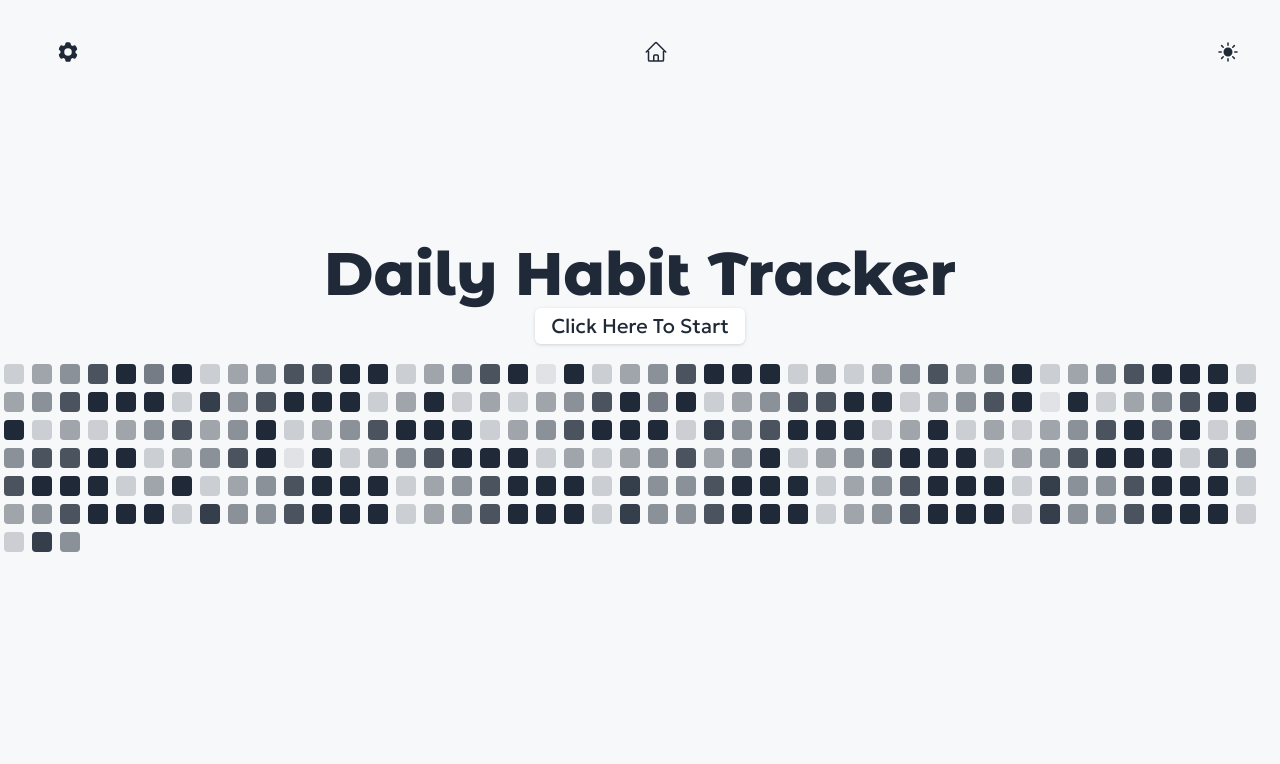
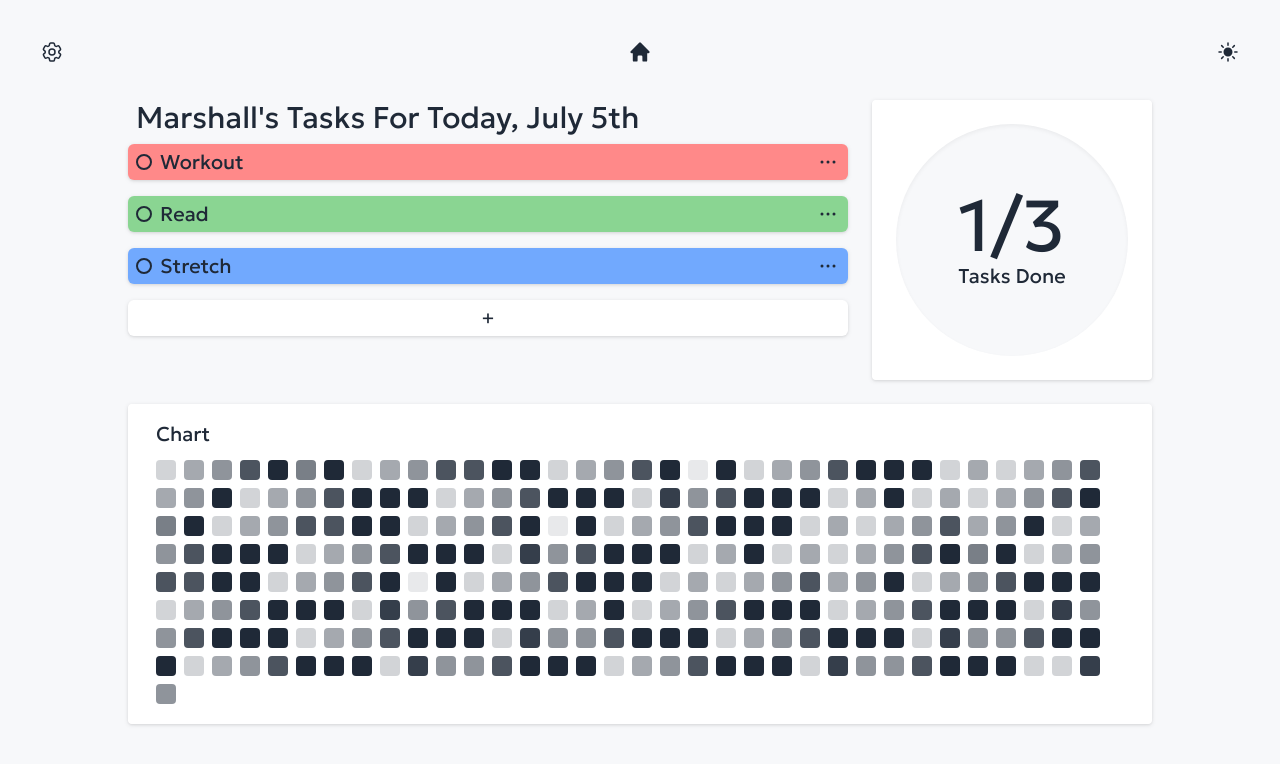
Before and after one commit to b14tz/habitual, a React (Vite) app in the folder client/: page / in a window 1280 px wide. Shown: the top 764 px of the page. Built offline with nearby package versions, Linux system fonts and the light colour scheme; no server answers.

Commit message:
reworked ui

```diff
--- a/client/src/components/HabitListItem.jsx
+++ b/client/src/components/HabitListItem.jsx
@@ -6,6 +6,10 @@ import { useOutsideClick } from '../hooks/useOutsideClick';
 export default function HabitListItem(props) {
   const [completionStatus, setCompletionStatus] = useState(props.status);
   const [popup, setPopup] = useState(false)
+
+  const divStyle = {
+    backgroundColor: props.color
+  }
 
   const toggleCompleteTask = (event) => {
     props.toggleCompletion(props.id)
@@ -26,11 +30,11 @@ export default function HabitListItem(props) {
   return (
     <>
 
-        <div className="flex flex-row relative justify-between min-w-[200px] dark:bg-black-2 bg-white-3 px-2 rounded-md my-1">
-          <div className="flex flex-row items-center">
+        <div className="flex flex-row relative justify-between w-full drop-shadow px-2 rounded-md my-2" style={divStyle}>
+          <div className="flex flex-row items-center py-1">
             <button
               id="button"
-              className={'rounded-full h-4 w-4 mr-2 ' + (completionStatus ? 'bg-black-1 dark:bg-white-1 ' : 'bg-white-3 dark:bg-black-2 border-2 border-black-1 dark:border-white-1')}
+              className={'rounded-full h-4 w-4 mr-2' + (completionStatus ? 'bg-black-1 dark:bg-white-1 ' : 'bg-white-2 border-2 border-black-1 dark:border-white-1')}
               onClick={toggleCompleteTask}
             />
             <p className='ml-2 mr-4'>{props.title}</p>
@@ -43,7 +47,7 @@ export default function HabitListItem(props) {
             popup?
             <div
               ref={ref}
-              className="absolute left-[101%] px-2 bg-white-3 dark:bg-black-2 rounded-md"
+              className="absolute left-[101%] px-2 bg-white-2 drop-shadow dark:bg-black-2 rounded-md"
             >
               <p className="text-black-1 dark:text-white-1">Edit</p>
               <p className="text-black-1 dark:text-white-1">Delete</p>
--- a/client/src/components/Nav.jsx
+++ b/client/src/components/Nav.jsx
@@ -27,15 +27,25 @@ export default function Nav(props) {
                     <div className="fixed top-0 left-0 right-0 flex flex-row place-content-between items-start p-10">
                         <button
                             onClick={() => {navigate("/account")}}
-                            className="ml-4"
                         >
+                            {
+                                window.location.pathname == "/"?
+                                <SettingsIconOutline className="h-6 w-6 text-black-1 dark:text-white-1"/>
+                                :
                                 <SettingsIconSolid className="h-6 w-6 text-black-1 dark:text-white-1"/>
+                            }
+
                         </button>
                         <button
                             onClick={() => {navigate("/")}}
-                            className="ml-4"
                         >
+                            {
+                                window.location.pathname == "/"?
+                                <HomeIconSolid className="h-6 w-6 text-black-1 dark:text-white-1"/>
+                                :
                                 <HomeIconOutline className="h-6 w-6 text-black-1 dark:text-white-1"/>
+                            }
+
                         </button>
                         <button
                             onClick={props.toggleDarkMode}
@@ -50,6 +60,7 @@ export default function Nav(props) {
                         </button>
                     </div>
                     :
+                    <div className="fixed top-0 left-0 right-0 flex flex-row flex-end p-10">
                         <button
                             onClick={props.toggleDarkMode}
 
@@ -61,6 +72,7 @@ export default function Nav(props) {
                                 <SunIcon className="h-6 w-6 text-black-1 dark:text-white-1"/>
                             }
                         </button>
+                    </div>
                 }
 
             </nav>
--- a/client/src/components/HabitList.jsx
+++ b/client/src/components/SetHabits.jsx
@@ -3,7 +3,7 @@ import { BackspaceIcon } from "@heroicons/react/24/solid";
 
 
 
-export default function HabitList() {
+export default function SetHabits() {
     const [habitList, setHabitList] = useState([])
     const [newItem, setNewItem] = useState({
         title: "",
--- a/client/src/pages/Account.jsx
+++ b/client/src/pages/Account.jsx
@@ -3,17 +3,20 @@ import HabitGrid from '../components/HabitGrid'
 
 export default function Account() {
   return (
-    <div className="flex flex-col m-auto w-[80%] h-full justify-center items-center min-h-[100vh]">
+    <div className="flex flex-col m-auto w-[80%] h-full justify-center items-center mt-[100px]">
         <div className="flex flex-row w-full min-h-[50px]">
             <div className="mr-3 px-6 py-4 w-[50%] min-w-[300px] rounded drop-shadow bg-white-2 dark:bg-black-2">
                 <div className="mb-4 flex flex-row items-center">
                     <p>Habit History</p>
-                    <select className='px-2 py-1 ml-8 rounded bg-white-1 dark:bg-black-1'>
+                    <select className='px-2 py-1 ml-8 rounded-lg bg-white-1 dark:bg-black-1'>
                         <option>
-                            <p>Option 1</p>
+                            Workout
                         </option>
                         <option>
-                            <p>Option 2</p>
+                            Read
+                        </option>
+                        <option>
+                            Stretch
                         </option>
                     </select>
                 </div>
@@ -33,7 +36,7 @@ export default function Account() {
         </div>
 
         <div className="px-6 py-4 mt-6 w-full rounded drop-shadow bg-white-2 dark:bg-black-2">
-            <p>Chart</p>
+            <p className="ml-1 mb-2">Workout Chart</p>
             <HabitGrid/>
         </div>
     </div>
--- a/client/src/pages/HabitSelect.jsx
+++ b/client/src/pages/HabitSelect.jsx
@@ -1,5 +1,5 @@
 import React from 'react'
-import HabitList from '../components/HabitList'
+import HabitList from '../components/SetHabits'
 import { ArrowLongRightIcon } from "@heroicons/react/20/solid";
 
 
--- a/client/src/pages/Home.jsx
+++ b/client/src/pages/Home.jsx
@@ -1,18 +1,52 @@
 import React from 'react'
 import HabitGrid from '../components/HabitGrid'
+import HabitListItem from '../components/HabitListItem'
 
 export default function Home(props) {
   return (
-    <div className="flex w-full h-full justify-center items-center min-h-[100vh]">
-        <section className="flex flex-col items-center">
-            <h1 className="text-6xl mb-1">Daily Habit Tracker</h1>
-            <button
-              className="mb-4 py-1 px-4 rounded-md bg-white-2 dark:bg-black-2 drop-shadow"
-              onClick={() => props.setAuthModal(true)}
-            >
-              <p>Click Here To Start</p>
-            </button>
-            <HabitGrid/>
+    <div className="flex w-full h-full justify-center items-center mt-[100px]">
+        <section className="flex flex-col items-center w-full">
+          {
+            //props.loginStatus?
+            true?
+            <div className="flex flex-col m-auto w-[80%] h-full justify-center items-center">
+                <div className="flex flex-row w-full">
+                  <div className="flex flex-col mr-3 w-full">
+                    <p className='ml-2 text-3xl'>Marshall's Tasks For Today, July 5th</p>
+                    <HabitListItem title="Workout" color="#FF8989"/>
+                    <HabitListItem title="Read" color='#8AD592'/>
+                    <HabitListItem title="Stretch" color='#71A9FE'/>
+                    <button>
+                      <div className="flex justify-between w-full dark:bg-black-2 bg-white-2 drop-shadow px-2 rounded-md my-2">
+                        <p className="m-auto py-1">+</p>
+                      </div>
+                    </button>
+                  </div>
+
+                  <div className="ml-3 p-6 min-w-[280px] rounded drop-shadow bg-white-2 dark:bg-black-2">
+                    <div className="flex flex-col rounded-full h-full aspect-square bg-white-1 shadow-inner dark:bg-black-1 justify-center items-center">
+                      <p className="text-7xl">1/3</p>
+                      <p>Tasks Done</p>
+                    </div>
+                  </div>
+              </div>
+
+              <div className="px-6 py-4 mt-6 w-full rounded drop-shadow bg-white-2 dark:bg-black-2">
+                  <p className="ml-1 mb-2">Chart</p>
+                  <HabitGrid/>
+              </div>
+            </div>
+            :
+            <>
+              <h1 className="text-6xl mb-2">Daily Habit Tracker</h1>
+              <button
+                className="py-1 px-4 rounded-md bg-white-2 dark:bg-black-2 drop-shadow"
+                onClick={() => props.setAuthModal(true)}
+              >
+                <p>Click Here To Start</p>
+              </button>
+            </>
+          }
         </section>
     </div>
   )
--- a/client/src/styles/index.css
+++ b/client/src/styles/index.css
@@ -4,7 +4,7 @@
 
 
 :root {
-    --off-white: #ece1e1;
+    --off-white: #F7F8FA;
     --off-black: #1f2937;
 }
 
--- a/client/tailwind.config.js
+++ b/client/tailwind.config.js
@@ -6,11 +6,11 @@ export default {
   theme: {
     extend: {
       colors: {
-        'red-1': '#FF6B6B',
+        'red-1': '#FF8989',
         'red-2': '#FF4141',
         'yellow-1': '#FFD93D',
-        'green-1': '#6BCB77',
-        'blue-1': '#4D96FF',
+        'green-1': '#8AD592',
+        'blue-1': '#71A9FE',
         'white-1': '#F7F8FA', //for backgrounds
         'white-2': '#FFFFFF', //for modals/tooltips/popups
         'white-3': '#c3bcbf',
```
Lines whose indentation alone changed are shown as unchanged.
